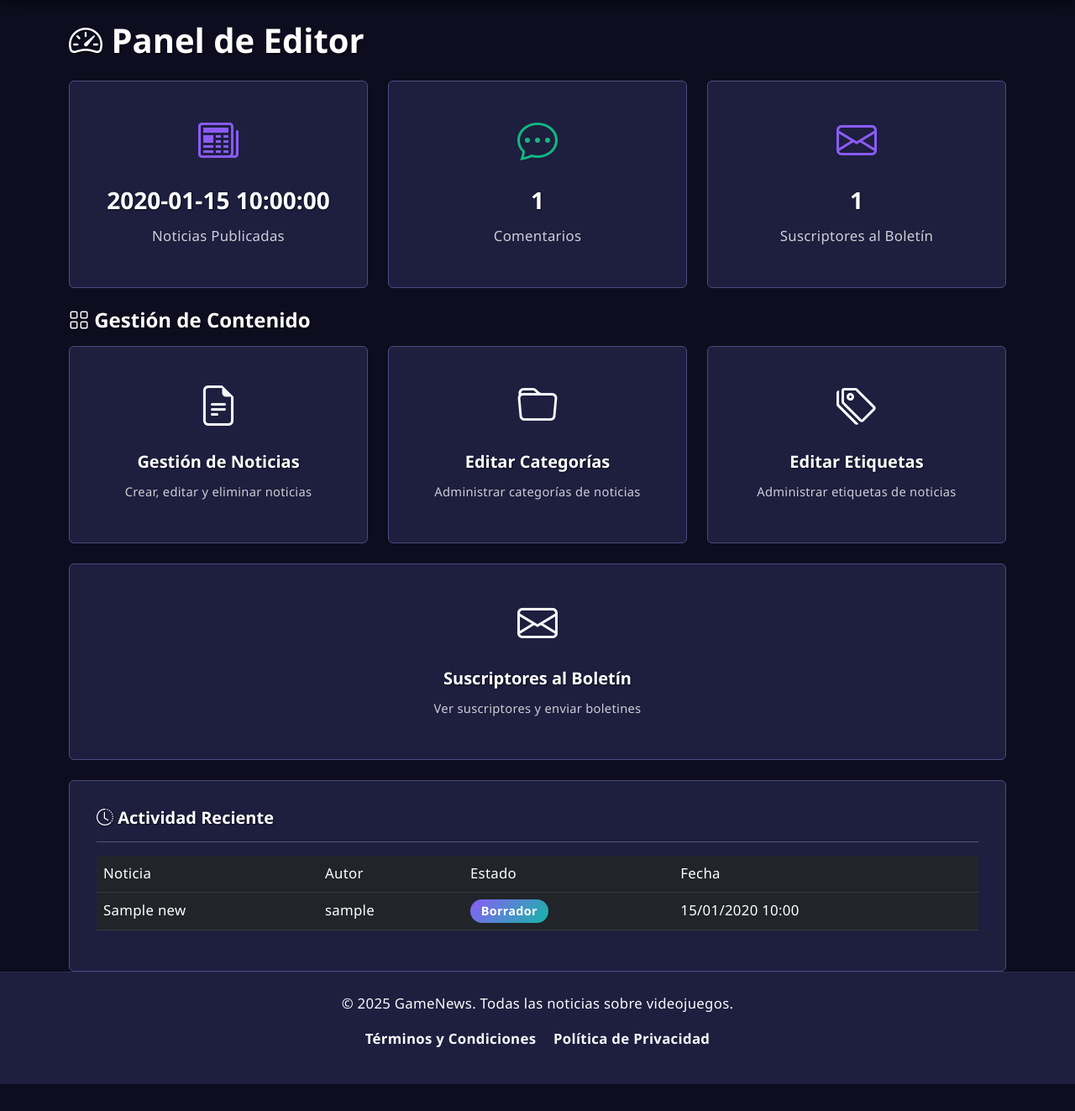
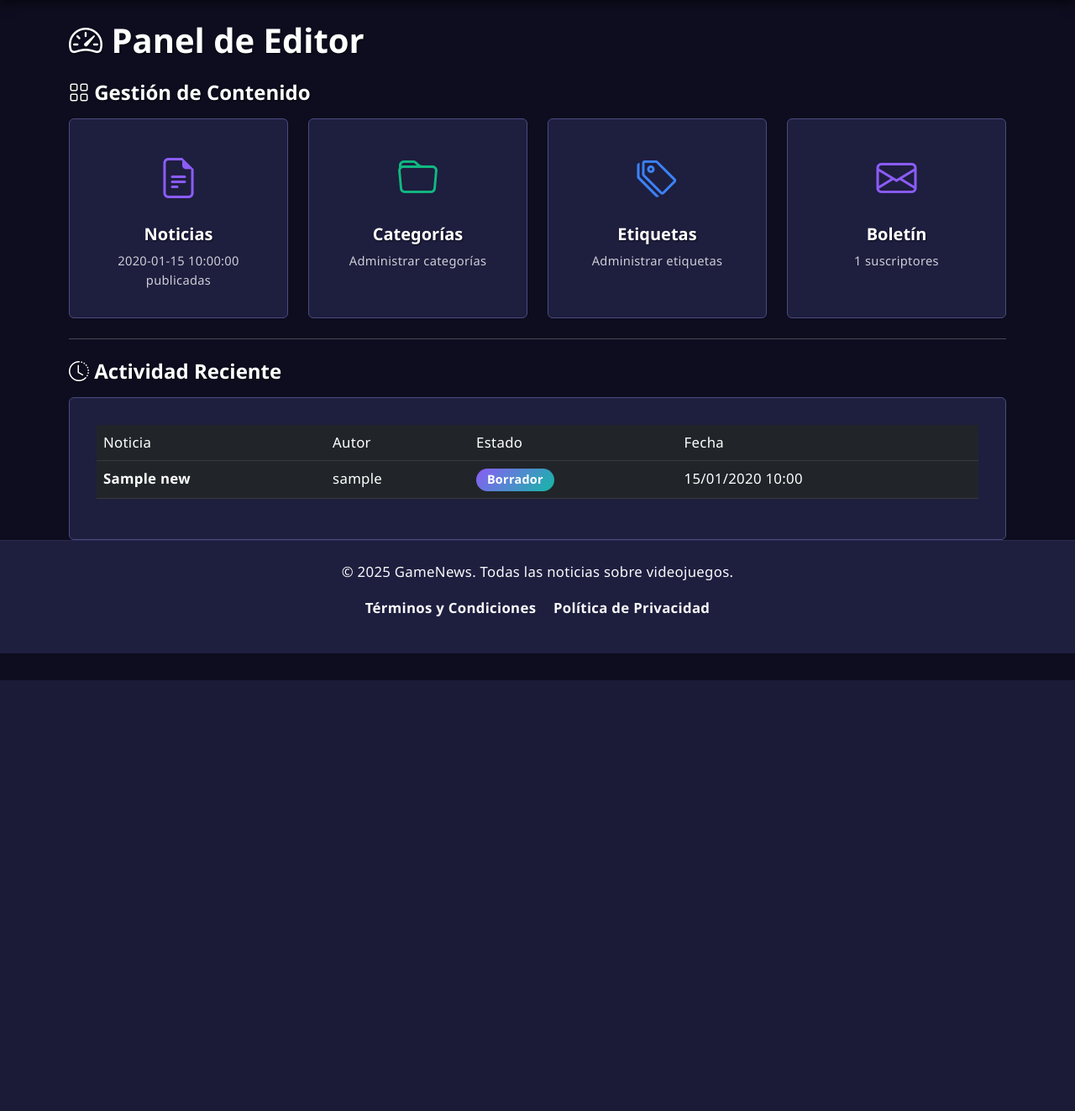
Before and after one commit to RamassafraGH/PP1-GameNews, a Symfony app: template templates/admin/dashboard/index.html.twig in a window 1280 px wide. Shown: the part 77-1400 px from the top of the page at 84% size. After the commit the page ends 887 px from the top, so only its background shows below. Run offline with Twig, Linux system fonts and the light colour scheme; the template is opened without the code that fills it: most values are stand-ins (such as "Sample title", 1, 10 or a date in 2020); some libraries are stand-ins or nearby versions.

Commit message:
Correcion de panel, busqueda

```diff
--- a/templates/admin/dashboard/index.html.twig
+++ b/templates/admin/dashboard/index.html.twig
@@ -8,102 +8,45 @@
     {% if isAdmin %}Administración{% else %}Editor{% endif %}
 </h1>
 
-{# SECCIÓN PARA EDITORES Y ADMINS #}
-<div class="row g-4 mb-4">
-    <div class="col-md-{% if isAdmin %}3{% else %}4{% endif %}">
-        <div class="card text-center">
-            <div class="card-body">
-                <i class="bi bi-newspaper" style="font-size: 3rem; color: var(--primary-color);"></i>
-                <h3 class="mt-3">{{ publishedNews }}</h3>
-                <p class="text-muted">Noticias Publicadas</p>
-            </div>
-        </div>
-    </div>
-
-    <div class="col-md-{% if isAdmin %}3{% else %}4{% endif %}">
-        <div class="card text-center">
-            <div class="card-body">
-                <i class="bi bi-chat-dots" style="font-size: 3rem; color: #10b981;"></i>
-                <h3 class="mt-3">{{ totalComments }}</h3>
-                <p class="text-muted">Comentarios</p>
-            </div>
-        </div>
-    </div>
-
-    {% if isAdmin %}
-        <div class="col-md-3">
-            <div class="card text-center">
-                <div class="card-body">
-                    <i class="bi bi-people" style="font-size: 3rem; color: var(--secondary-color);"></i>
-                    <h3 class="mt-3">{{ totalUsers }}</h3>
-                    <p class="text-muted">Usuarios Registrados</p>
-                </div>
-            </div>
-        </div>
-
-        <div class="col-md-3">
-            <div class="card text-center">
-                <div class="card-body">
-                    <i class="bi bi-exclamation-triangle" style="font-size: 3rem; color: #f59e0b;"></i>
-                    <h3 class="mt-3">{{ pendingReports }}</h3>
-                    <p class="text-muted">Denuncias Pendientes</p>
-                </div>
-            </div>
-        </div>
-    {% else %}
-        <div class="col-md-4">
-            <a href="{{ path('app_admin_newsletter_subscribers') }}" class="card text-decoration-none text-center">
-                <div class="card-body">
-                    <i class="bi bi-envelope" style="font-size: 3rem; color: #8b5cf6;"></i>
-                    <h3 class="mt-3">{{ subscribersCount }}</h3>
-                    <p class="text-muted">Suscriptores al Boletín</p>
-                </div>
-            </a>
-        </div>
-    {% endif %}
-</div>
-
-{# MENÚ DE ACCIONES PRINCIPALES #}
+{# SECCIÓN: GESTIÓN DE CONTENIDO (Para Editores y Admins) #}
 <h4 class="mb-3"><i class="bi bi-grid"></i> Gestión de Contenido</h4>
 <div class="row g-4 mb-4">
-    <div class="col-md-4">
+    <div class="col-md-3">
         <a href="{{ path('app_admin_news_index') }}" class="card text-decoration-none h-100">
             <div class="card-body text-center">
-                <i class="bi bi-file-earmark-text" style="font-size: 3rem;"></i>
-                <h5 class="mt-3">Gestión de Noticias</h5>
-                <p class="text-muted small">Crear, editar y eliminar noticias</p>
+                <i class="bi bi-file-earmark-text" style="font-size: 3rem; color: var(--primary-color);"></i>
+                <h5 class="mt-3 mb-2">Noticias</h5>
+                <p class="text-muted small mb-0">{{ publishedNews }} publicadas</p>
             </div>
         </a>
     </div>
 
-    <div class="col-md-4">
+    <div class="col-md-3">
         <a href="{{ path('app_admin_category_index') }}" class="card text-decoration-none h-100">
             <div class="card-body text-center">
-                <i class="bi bi-folder" style="font-size: 3rem;"></i>
-                <h5 class="mt-3">Editar Categorías</h5>
-                <p class="text-muted small">Administrar categorías de noticias</p>
+                <i class="bi bi-folder" style="font-size: 3rem; color: #10b981;"></i>
+                <h5 class="mt-3 mb-2">Categorías</h5>
+                <p class="text-muted small mb-0">Administrar categorías</p>
             </div>
         </a>
     </div>
 
-    <div class="col-md-4">
+    <div class="col-md-3">
         <a href="{{ path('app_admin_tag_index') }}" class="card text-decoration-none h-100">
             <div class="card-body text-center">
-                <i class="bi bi-tags" style="font-size: 3rem;"></i>
-                <h5 class="mt-3">Editar Etiquetas</h5>
-                <p class="text-muted small">Administrar etiquetas de noticias</p>
+                <i class="bi bi-tags" style="font-size: 3rem; color: #3b82f6;"></i>
+                <h5 class="mt-3 mb-2">Etiquetas</h5>
+                <p class="text-muted small mb-0">Administrar etiquetas</p>
             </div>
         </a>
     </div>
-</div>
 
-<div class="row g-4 mb-4">
-    <div class="col-md-12">
-        <a href="{{ path('app_admin_newsletter_subscribers') }}" class="card text-decoration-none">
+    <div class="col-md-3">
+        <a href="{{ path('app_admin_newsletter_subscribers') }}" class="card text-decoration-none h-100">
             <div class="card-body text-center">
-                <i class="bi bi-envelope" style="font-size: 3rem;"></i>
-                <h5 class="mt-3">Suscriptores al Boletín</h5>
-                <p class="text-muted small">Ver suscriptores y enviar boletines</p>
+                <i class="bi bi-envelope" style="font-size: 3rem; color: #8b5cf6;"></i>
+                <h5 class="mt-3 mb-2">Boletín</h5>
+                <p class="text-muted small mb-0">{{ subscribersCount }} suscriptores</p>
             </div>
         </a>
     </div>
@@ -111,41 +54,73 @@
 
 {# SECCIÓN SOLO PARA ADMINISTRADORES #}
 {% if isAdmin %}
-    <h4 class="mb-3"><i class="bi bi-shield-check"></i> Administración del Sitio</h4>
+    <hr class="my-4">
 
-    {# ESTADÍSTICAS (Colapsable) #}
-    <div class="card mb-3">
+    {# ESTADÍSTICAS DEL SITIO (Colapsable) #}
+    <h4 class="mb-3"><i class="bi bi-graph-up"></i> Estadísticas del Sitio</h4>
+
+    <div class="card mb-4">
         <div class="card-header" style="cursor: pointer;" data-bs-toggle="collapse" data-bs-target="#statsSection">
             <h5 class="mb-0">
-                <i class="bi bi-graph-up"></i> Estadísticas del Mes
+                <i class="bi bi-calendar-month"></i> Estadísticas del Mes
                 <i class="bi bi-chevron-down float-end"></i>
             </h5>
         </div>
         <div id="statsSection" class="collapse show">
             <div class="card-body">
-                <div class="row text-center">
+                <div class="row g-4 text-center">
                     <div class="col-md-3">
-                        <div class="p-3" style="background-color: #1a1a2e; border-radius: 8px;">
-                            <h3>{{ monthlyStats.newsThisMonth }}</h3>
+                        <div class="p-4" style="background-color: #1a1a2e; border-radius: 12px;">
+                            <i class="bi bi-newspaper" style="font-size: 2.5rem; color: var(--primary-color);"></i>
+                            <h2 class="mt-3 mb-1">{{ monthlyStats.newsThisMonth }}</h2>
                             <p class="text-muted mb-0">Noticias este mes</p>
                         </div>
                     </div>
                     <div class="col-md-3">
-                        <div class="p-3" style="background-color: #1a1a2e; border-radius: 8px;">
-                            <h3>{{ monthlyStats.commentsThisMonth }}</h3>
+                        <div class="p-4" style="background-color: #1a1a2e; border-radius: 12px;">
+                            <i class="bi bi-chat-dots" style="font-size: 2.5rem; color: #10b981;"></i>
+                            <h2 class="mt-3 mb-1">{{ monthlyStats.commentsThisMonth }}</h2>
                             <p class="text-muted mb-0">Comentarios este mes</p>
                         </div>
                     </div>
                     <div class="col-md-3">
-                        <div class="p-3" style="background-color: #1a1a2e; border-radius: 8px;">
-                            <h3>{{ monthlyStats.newUsersThisMonth }}</h3>
+                        <div class="p-4" style="background-color: #1a1a2e; border-radius: 12px;">
+                            <i class="bi bi-people" style="font-size: 2.5rem; color: var(--secondary-color);"></i>
+                            <h2 class="mt-3 mb-1">{{ monthlyStats.newUsersThisMonth }}</h2>
                             <p class="text-muted mb-0">Nuevos usuarios</p>
                         </div>
                     </div>
                     <div class="col-md-3">
-                        <div class="p-3" style="background-color: #1a1a2e; border-radius: 8px;">
-                            <h3>{{ subscribersCount }}</h3>
+                        <div class="p-4" style="background-color: #1a1a2e; border-radius: 12px;">
+                            <i class="bi bi-envelope" style="font-size: 2.5rem; color: #8b5cf6;"></i>
+                            <h2 class="mt-3 mb-1">{{ subscribersCount }}</h2>
                             <p class="text-muted mb-0">Suscriptores activos</p>
+                        </div>
+                    </div>
+                </div>
+
+                <hr class="my-4">
+
+                <div class="row g-4 text-center">
+                    <div class="col-md-4">
+                        <div class="p-4" style="background-color: #1a1a2e; border-radius: 12px;">
+                            <i class="bi bi-newspaper" style="font-size: 2rem; color: var(--primary-color);"></i>
+                            <h3 class="mt-3 mb-1">{{ publishedNews }}</h3>
+                            <p class="text-muted mb-0">Total noticias publicadas</p>
+                        </div>
+                    </div>
+                    <div class="col-md-4">
+                        <div class="p-4" style="background-color: #1a1a2e; border-radius: 12px;">
+                            <i class="bi bi-people" style="font-size: 2rem; color: var(--secondary-color);"></i>
+                            <h3 class="mt-3 mb-1">{{ totalUsers }}</h3>
+                            <p class="text-muted mb-0">Total usuarios registrados</p>
+                        </div>
+                    </div>
+                    <div class="col-md-4">
+                        <div class="p-4" style="background-color: #1a1a2e; border-radius: 12px;">
+                            <i class="bi bi-chat-dots" style="font-size: 2rem; color: #10b981;"></i>
+                            <h3 class="mt-3 mb-1">{{ totalComments }}</h3>
+                            <p class="text-muted mb-0">Total comentarios</p>
                         </div>
                     </div>
                 </div>
@@ -153,44 +128,39 @@
         </div>
     </div>
 
-    {# MODERACIÓN (Colapsable) #}
-    <div class="card mb-3">
-        <div class="card-header" style="cursor: pointer;" data-bs-toggle="collapse" data-bs-target="#moderationSection">
-            <h5 class="mb-0">
-                <i class="bi bi-shield-check"></i> Moderación
-                {% if pendingReports > 0 %}
-                    <span class="badge bg-danger">{{ pendingReports }}</span>
-                {% endif %}
-                <i class="bi bi-chevron-down float-end"></i>
-            </h5>
+    {# MODERACIÓN (Sin colapsar, igual a Gestión de Contenido) #}
+    <h4 class="mb-3"><i class="bi bi-shield-check"></i> Moderación</h4>
+    <div class="row g-4 mb-4">
+        <div class="col-md-6">
+            <a href="{{ path('app_admin_moderation_index') }}" class="card text-decoration-none h-100">
+                <div class="card-body text-center">
+                    <i class="bi bi-flag" style="font-size: 3rem; color: #f59e0b;"></i>
+                    <h5 class="mt-3 mb-2">Denuncias</h5>
+                    <p class="text-muted small mb-0">{{ pendingReports }} pendientes de revisar</p>
+                    {% if pendingReports > 0 %}
+                        <span class="badge bg-danger mt-2">¡Requiere atención!</span>
+                    {% endif %}
+                </div>
+            </a>
         </div>
-        <div id="moderationSection" class="collapse">
-            <div class="card-body">
-                <div class="row g-3">
-                    <div class="col-md-6">
-                        <a href="{{ path('app_admin_moderation_index') }}" class="btn btn-outline-warning w-100 p-3">
-                            <i class="bi bi-flag" style="font-size: 2rem;"></i>
-                            <h6 class="mt-2 mb-0">Denuncias Pendientes</h6>
-                            <p class="mb-0 small text-muted">{{ pendingReports }} sin revisar</p>
-                        </a>
-                    </div>
-                    <div class="col-md-6">
-                        <a href="{{ path('app_admin_users_index') }}" class="btn btn-outline-info w-100 p-3">
-                            <i class="bi bi-people" style="font-size: 2rem;"></i>
-                            <h6 class="mt-2 mb-0">Gestión de Usuarios</h6>
-                            <p class="mb-0 small text-muted">{{ totalUsers }} usuarios</p>
-                        </a>
-                    </div>
+
+        <div class="col-md-6">
+            <a href="{{ path('app_admin_users_index') }}" class="card text-decoration-none h-100">
+                <div class="card-body text-center">
+                    <i class="bi bi-people" style="font-size: 3rem; color: var(--secondary-color);"></i>
+                    <h5 class="mt-3 mb-2">Gestión de Usuarios</h5>
+                    <p class="text-muted small mb-0">{{ totalUsers }} usuarios registrados</p>
                 </div>
-            </div>
+            </a>
         </div>
     </div>
 
     {# ACTIVIDAD RECIENTE (Colapsable) #}
-    <div class="card mb-3">
+    <h4 class="mb-3"><i class="bi bi-clock-history"></i> Actividad Reciente</h4>
+    <div class="card mb-4">
         <div class="card-header" style="cursor: pointer;" data-bs-toggle="collapse" data-bs-target="#activitySection">
             <h5 class="mb-0">
-                <i class="bi bi-clock-history"></i> Actividad Reciente
+                <i class="bi bi-activity"></i> Últimas Noticias Publicadas
                 <i class="bi bi-chevron-down float-end"></i>
             </h5>
         </div>
@@ -209,7 +179,11 @@
                         <tbody>
                             {% for news in recentNews %}
                                 <tr>
-                                    <td>{{ news.title }}</td>
+                                    <td>
+                                        <a href="{{ path('app_news_show', {slug: news.slug}) }}" class="text-decoration-none text-white" target="_blank">
+                                        {{ news.title }}
+                                        </a>
+                                    </td>
                                     <td>{{ news.author.username }}</td>
                                     <td>
                                         {% if news.status == 'published' %}
@@ -231,13 +205,13 @@
             </div>
         </div>
     </div>
+
 {% else %}
     {# ACTIVIDAD RECIENTE PARA EDITORES (Siempre visible) #}
+    <hr class="my-4">
+    <h4 class="mb-3"><i class="bi bi-clock-history"></i> Actividad Reciente</h4>
     <div class="card">
         <div class="card-body">
-            <h4 class="card-title"><i class="bi bi-clock-history"></i> Actividad Reciente</h4>
-            <hr>
-
             <div class="table-responsive">
                 <table class="table table-dark table-hover">
                     <thead>
@@ -251,7 +225,11 @@
                     <tbody>
                         {% for news in recentNews %}
                             <tr>
-                                <td>{{ news.title }}</td>
+                                <td>
+                                    <a href="{{ path('app_news_show', {slug: news.slug}) }}" class="text-decoration-none text-white" target="_blank">
+                                        {{ news.title }}
+                                    </a>
+                                </td>
                                 <td>{{ news.author.username }}</td>
                                 <td>
                                     {% if news.status == 'published' %}
```
Also changed, not shown: src/Controller/NewsController.php (+38 -7 lines), src/Repository/NewsRepository.php (+12 -8 lines), templates/admin/news/index.html.twig (+74 -69 lines), templates/home/index.html.twig (+13 -6 lines), public/uploads/news/predefined/2050-68f532ac2ec53.jpg (renamed from public/uploads/news/2050-68f532ac2ec53.jpg), public/uploads/news/predefined/840-560-68f115766f8dd.jpg (renamed from public/uploads/news/840-560-68f115766f8dd.jpg), public/uploads/news/predefined/Malenia-68f5320b590d8.jpg (renamed from public/uploads/news/Malenia-68f5320b590d8.jpg), public/uploads/news/predefined/README.md (added), public/uploads/news/predefined/Silksong-68f5326db78ee.jpg (renamed from public/uploads/news/Silksong-68f5326db78ee.jpg), public/uploads/news/predefined/ps5-68f532fd73c8c.jpg (renamed from public/uploads/news/ps5-68f532fd73c8c.jpg), public/uploads/news/predefined/zelda-68f532db1262b.jpg (renamed from public/uploads/news/zelda-68f532db1262b.jpg), 3 other files.
